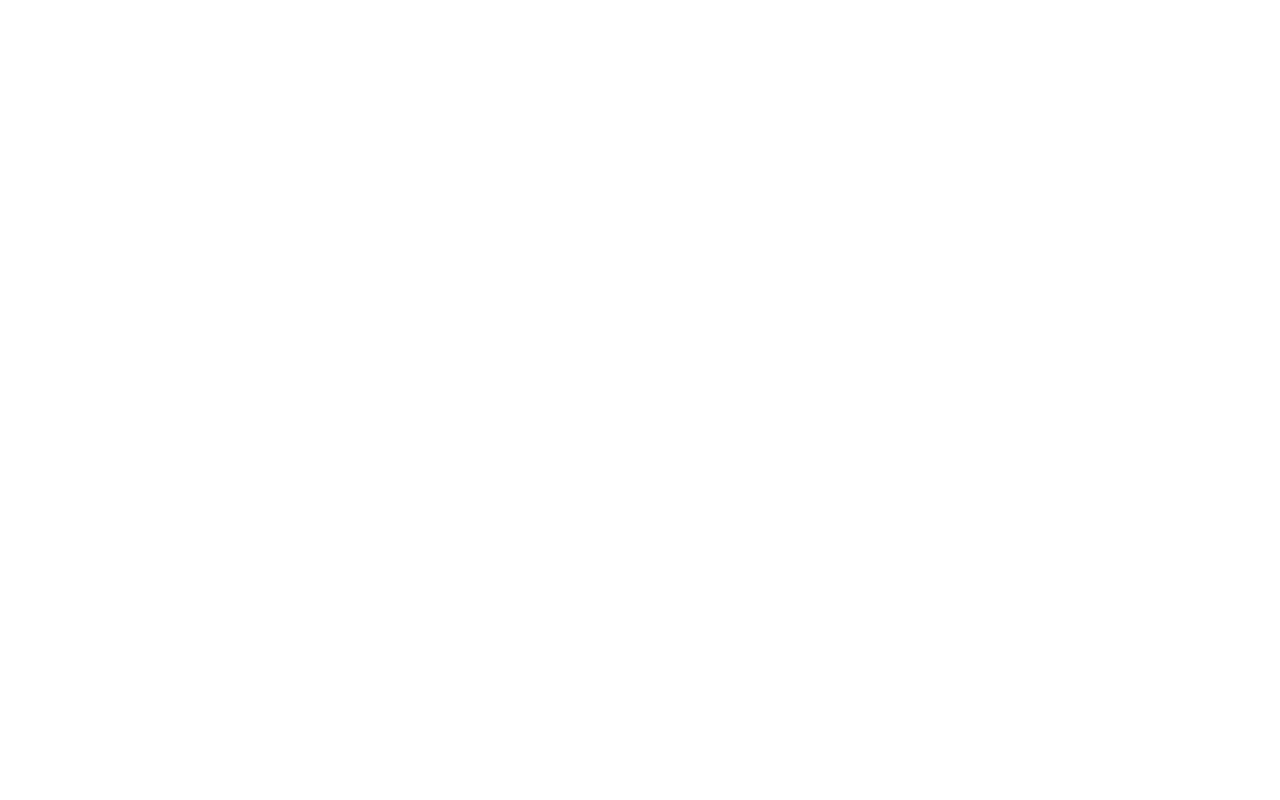
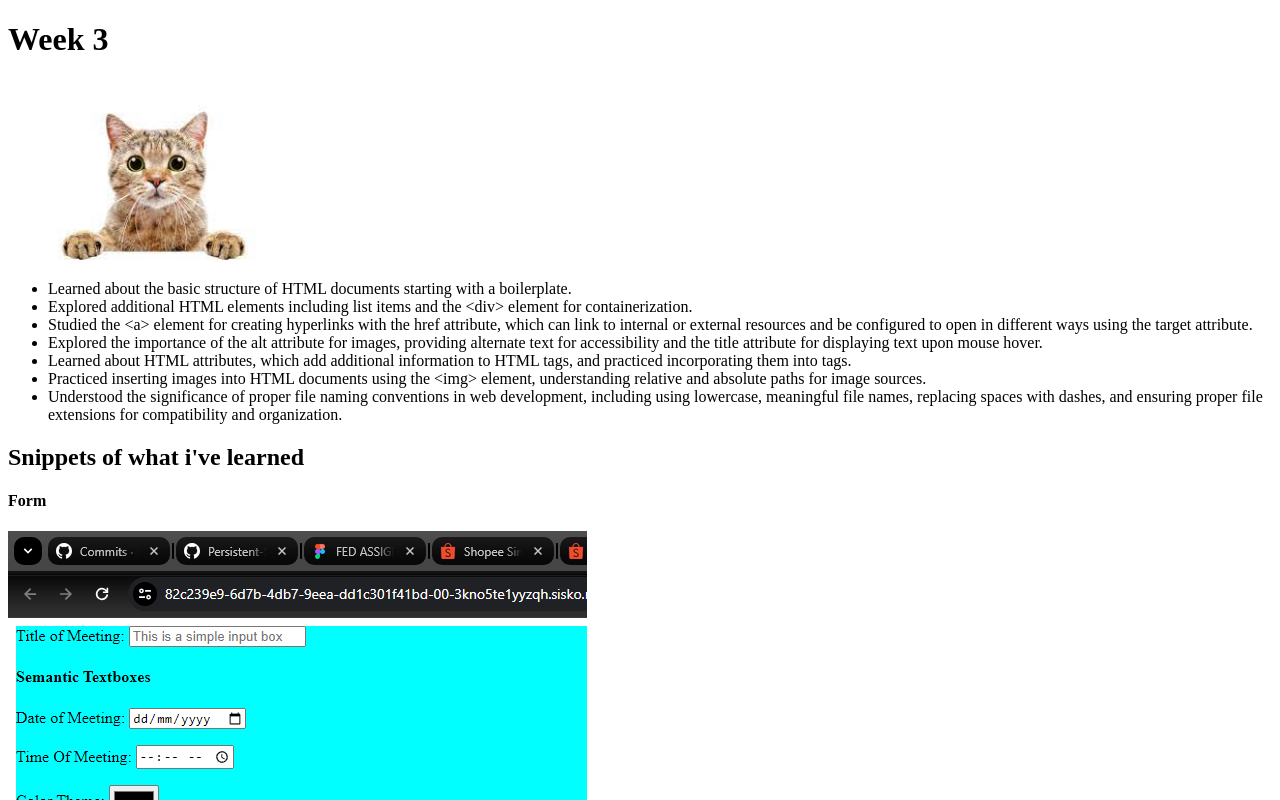
Before and after one commit to S10257401/Weekly-Dev-Blog, a plain HTML site: page week3.html in a window 1280 px wide. Shown: the top 800 px of the page. Drawn offline with Linux system fonts and the light colour scheme.

Commit message:
Week 3 done

```diff
--- a/week3.html
+++ b/week3.html
@@ -0,0 +1,29 @@
+<!DOCTYPE html>
+<html>
+<head>
+  <meta charset="utf-8">
+  <meta name="viewport" content="width=device-width">
+  <title>replit</title>
+  <link href="style.css" rel="stylesheet" type="text/css" />
+  <title> My Development Blog for FED </title>
+</head>
+
+  <body>
+        <h1>Week 3</h1>
+        <img src = "cat.jpeg" width = "300" height = "180" alt = "cat image">
+        <ul>
+            <li>Learned about the basic structure of HTML documents starting with a boilerplate.</li>
+            <li>Explored additional HTML elements including list items and the &lt;div&gt; element for containerization.</li>
+            <li>Studied the &lt;a&gt; element for creating hyperlinks with the href attribute, which can link to internal or external resources and be configured to open in different ways using the target attribute.</li>
+            <li>Explored the importance of the alt attribute for images, providing alternate text for accessibility and the title attribute for displaying text upon mouse hover.</li>
+            <li>Learned about HTML attributes, which add additional information to HTML tags, and practiced incorporating them into tags.</li>
+            <li>Practiced inserting images into HTML documents using the &lt;img&gt; element, understanding relative and absolute paths for image sources.</li>
+            <li>Understood the significance of proper file naming conventions in web development, including using lowercase, meaningful file names, replacing spaces with dashes, and ensuring proper file extensions for compatibility and organization.</li>
+        </ul>
+
+        <h2>Snippets of what i've learned</h2>
+        <h4>Form</h4>
+        <img src="images/week3-form.png">
+
+  </body>
+<html>
```
Also changed, not shown: week1.html (+1 -1 lines), week2.html (+1 -1 lines), images/week3-form.png (added).
